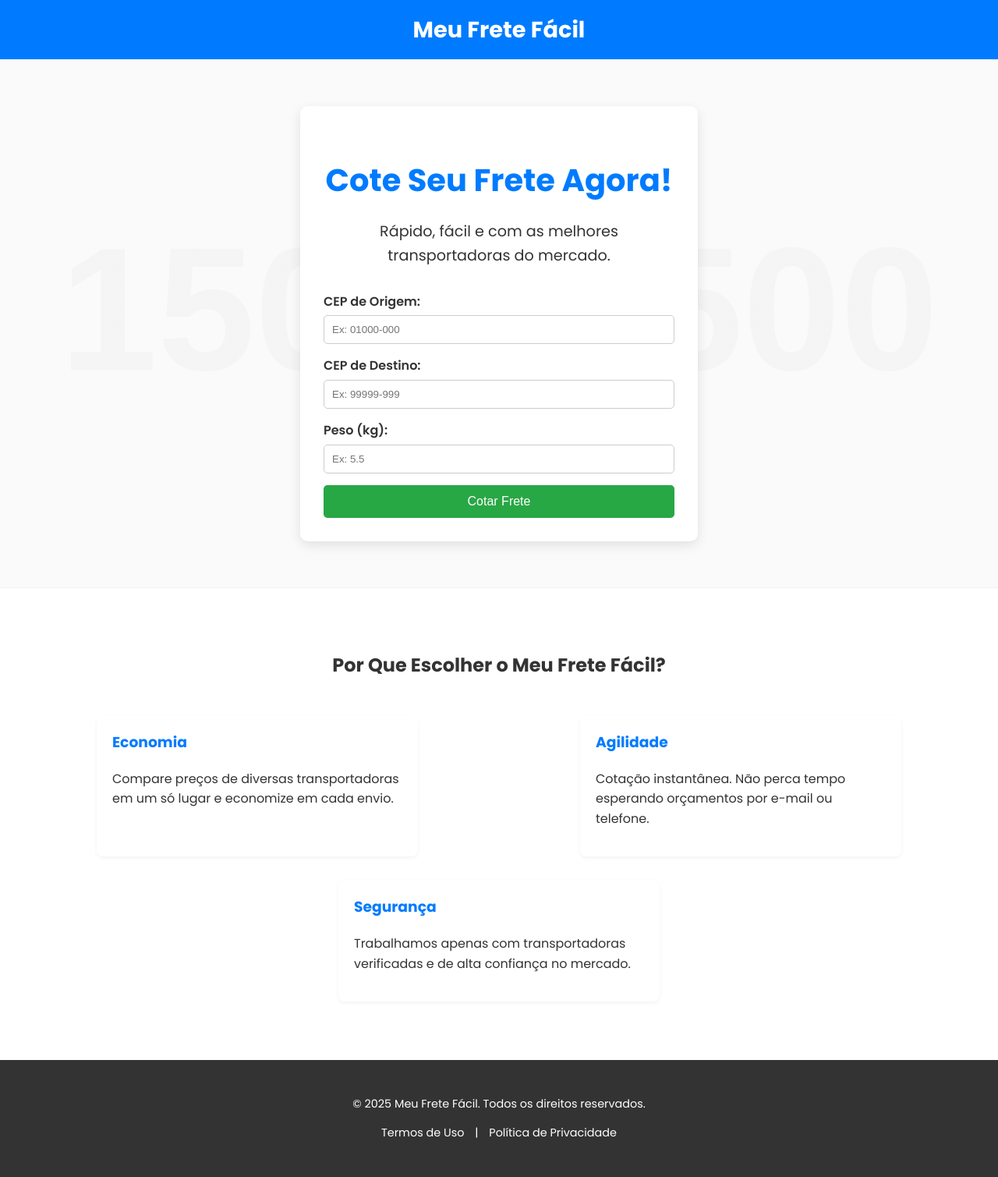
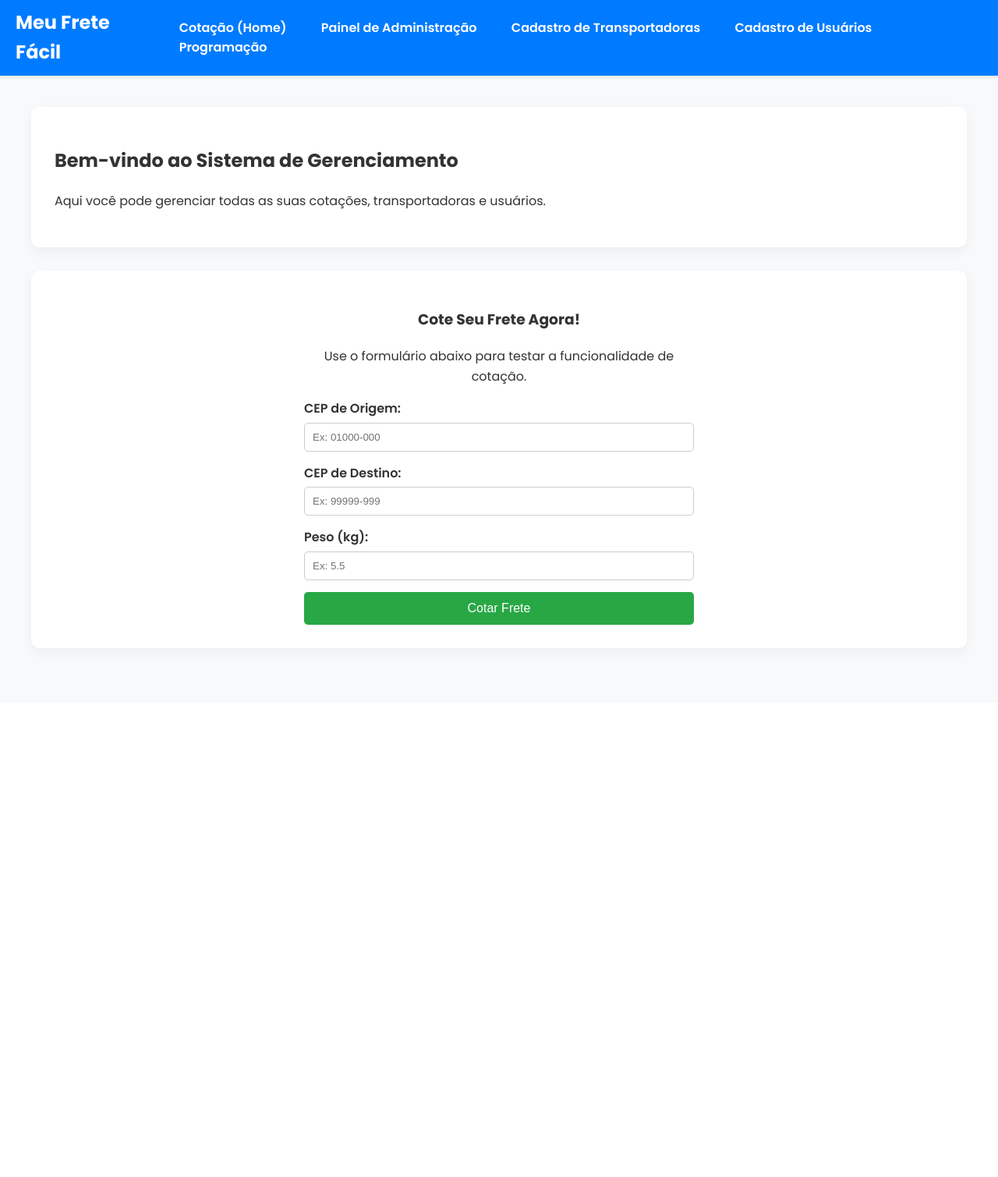
Before and after one commit to carusorodrigo/meufretefacil-docker, a Flask app: page / in a window 1280 px wide. Shown: the whole page at 78% size. After the commit the page ends 837 px from the top, so only its background shows below. Run offline with Flask 3, Linux system fonts and the light colour scheme; grey boxes labelled with a size stand in for pictures from a placeholder-image service; some libraries are stand-ins or nearby versions.

Commit message:
Update index.html

```diff
--- a/templates/index.html
+++ b/templates/index.html
@@ -3,7 +3,7 @@
 <head>
     <meta charset="UTF-8">
     <meta name="viewport" content="width=device-width, initial-scale=1.0">
-    <title>Meu Frete Fácil - Cotação de Fretes e Logística</title>
+    <title>Meu Frete Fácil - Sistema de Gerenciamento</title>
     <link href="https://fonts.googleapis.com/css2?family=Poppins:wght@400;600;700&display=swap" rel="stylesheet">
     <style>
         :root {
@@ -20,128 +20,81 @@
             padding: 0;
             line-height: 1.6;
         }
-        header {
+        .navbar {
             background-color: var(--primary-color);
             color: white;
-            padding: 15px 0;
-            text-align: center;
+            padding: 10px 20px;
+            display: flex;
+            justify-content: space-between;
+            align-items: center;
             box-shadow: 0 2px 4px rgba(0, 0, 0, 0.1);
         }
-        header h1 {
+        .navbar h1 {
             margin: 0;
-            font-size: 1.8em;
+            font-size: 1.5em;
         }
-        .content-section {
-            padding: 60px 20px;
-            text-align: center;
+        .nav-links a {
+            color: white;
+            text-decoration: none;
+            margin-left: 20px;
+            font-weight: 600;
+            padding: 5px 10px;
+            border-radius: 5px;
+            transition: background-color 0.3s;
         }
-        .hero {
-            background: linear-gradient(rgba(255, 255, 255, 0.9), rgba(255, 255, 255, 0.9)), url('https://via.placeholder.com/1500x500.png?text=Fundo+Logistica' );
-            background-size: cover;
-            background-position: center;
+        .nav-links a:hover {
+            background-color: rgba(255, 255, 255, 0.2);
         }
-        .hero h2 {
-            color: var(--primary-color);
-            font-size: 2.5em;
-            margin-bottom: 10px;
+        .content-area {
+            padding: 40px 20px;
+            max-width: 1200px;
+            margin: 0 auto;
         }
-        .hero p {
-            font-size: 1.2em;
+        .dashboard-card {
+            background-color: white;
+            padding: 30px;
+            border-radius: 10px;
+            box-shadow: 0 5px 15px rgba(0, 0, 0, 0.05);
             margin-bottom: 30px;
         }
         .quote-box {
-            background-color: white;
-            padding: 30px;
-            border-radius: 10px;
-            box-shadow: 0 5px 15px rgba(0, 0, 0, 0.1);
-            max-width: 450px;
+            max-width: 500px;
             margin: 0 auto;
+            text-align: center;
         }
-        .form-group {
-            margin-bottom: 15px;
-            text-align: left;
-        }
-        label {
-            display: block;
-            margin-bottom: 5px;
-            font-weight: 600;
-        }
-        input[type="text"], input[type="number"] {
-            width: 100%;
-            padding: 10px;
-            border: 1px solid #ccc;
-            border-radius: 5px;
-            box-sizing: border-box;
-        }
-        button {
-            background-color: var(--secondary-color);
-            color: white;
-            padding: 12px 20px;
-            border: none;
-            border-radius: 5px;
-            cursor: pointer;
-            font-size: 1em;
-            width: 100%;
-            transition: background-color 0.3s;
-        }
-        button:hover {
-            background-color: #1e7e34;
-        }
-        #result {
-            margin-top: 20px;
-            padding: 15px;
-            border-radius: 5px;
-            font-weight: 600;
-            display: none;
-        }
+        /* Estilos do formulário de cotação (mantidos do código anterior) */
+        .form-group { margin-bottom: 15px; text-align: left; }
+        label { display: block; margin-bottom: 5px; font-weight: 600; }
+        input[type="text"], input[type="number"] { width: 100%; padding: 10px; border: 1px solid #ccc; border-radius: 5px; box-sizing: border-box; }
+        button { background-color: var(--secondary-color); color: white; padding: 12px 20px; border: none; border-radius: 5px; cursor: pointer; font-size: 1em; width: 100%; transition: background-color 0.3s; }
+        button:hover { background-color: #1e7e34; }
+        #result { margin-top: 20px; padding: 15px; border-radius: 5px; font-weight: 600; display: none; }
         .success { background-color: #d4edda; color: #155724; }
         .error { background-color: #f8d7da; color: #721c24; }
-
-        .features {
-            background-color: white;
-        }
-        .feature-grid {
-            display: flex;
-            justify-content: space-around;
-            flex-wrap: wrap;
-            margin-top: 30px;
-        }
-        .feature-item {
-            width: 30%;
-            min-width: 250px;
-            margin: 15px;
-            padding: 20px;
-            border-radius: 8px;
-            box-shadow: 0 2px 5px rgba(0, 0, 0, 0.05);
-            text-align: left;
-        }
-        .feature-item h3 {
-            color: var(--primary-color);
-            margin-top: 0;
-        }
-        footer {
-            background-color: var(--text-color);
-            color: white;
-            padding: 30px 20px;
-            text-align: center;
-            font-size: 0.9em;
-        }
-        footer a {
-            color: white;
-            text-decoration: none;
-            margin: 0 10px;
-        }
     </style>
 </head>
 <body>
-    <header>
+    <div class="navbar">
         <h1>Meu Frete Fácil</h1>
-    </header>
+        <div class="nav-links">
+            <a href="/">Cotação (Home)</a>
+            <a href="/admin">Painel de Administração</a>
+            <a href="#">Cadastro de Transportadoras</a>
+            <a href="#">Cadastro de Usuários</a>
+            <a href="#">Programação</a>
+        </div>
+    </div>
 
-    <section class="content-section hero">
+    <div class="content-area">
+        <div class="dashboard-card">
+            <h2>Bem-vindo ao Sistema de Gerenciamento</h2>
+            <p>Aqui você pode gerenciar todas as suas cotações, transportadoras e usuários.</p>
+        </div>
+
+        <div class="dashboard-card">
             <div class="quote-box">
-            <h2>Cote Seu Frete Agora!</h2>
-            <p>Rápido, fácil e com as melhores transportadoras do mercado.</p>
+                <h3>Cote Seu Frete Agora!</h3>
+                <p>Use o formulário abaixo para testar a funcionalidade de cotação.</p>
 
                 <form id="quoteForm">
                     <div class="form-group">
@@ -161,30 +114,8 @@
 
                 <div id="result"></div>
             </div>
-    </section>
-
-    <section class="content-section features">
-        <h2>Por Que Escolher o Meu Frete Fácil?</h2>
-        <div class="feature-grid">
-            <div class="feature-item">
-                <h3>Economia</h3>
-                <p>Compare preços de diversas transportadoras em um só lugar e economize em cada envio.</p>
-            </div>
-            <div class="feature-item">
-                <h3>Agilidade</h3>
-                <p>Cotação instantânea. Não perca tempo esperando orçamentos por e-mail ou telefone.</p>
-            </div>
-            <div class="feature-item">
-                <h3>Segurança</h3>
-                <p>Trabalhamos apenas com transportadoras verificadas e de alta confiança no mercado.</p>
         </div>
     </div>
-    </section>
-
-    <footer>
-        <p>&copy; 2025 Meu Frete Fácil. Todos os direitos reservados.</p>
-        <p><a href="#">Termos de Uso</a> | <a href="#">Política de Privacidade</a></p>
-    </footer>
 
     <script>
         document.getElementById('quoteForm').addEventListener('submit', function(e) {
```
Lines whose indentation alone changed are shown as unchanged.
